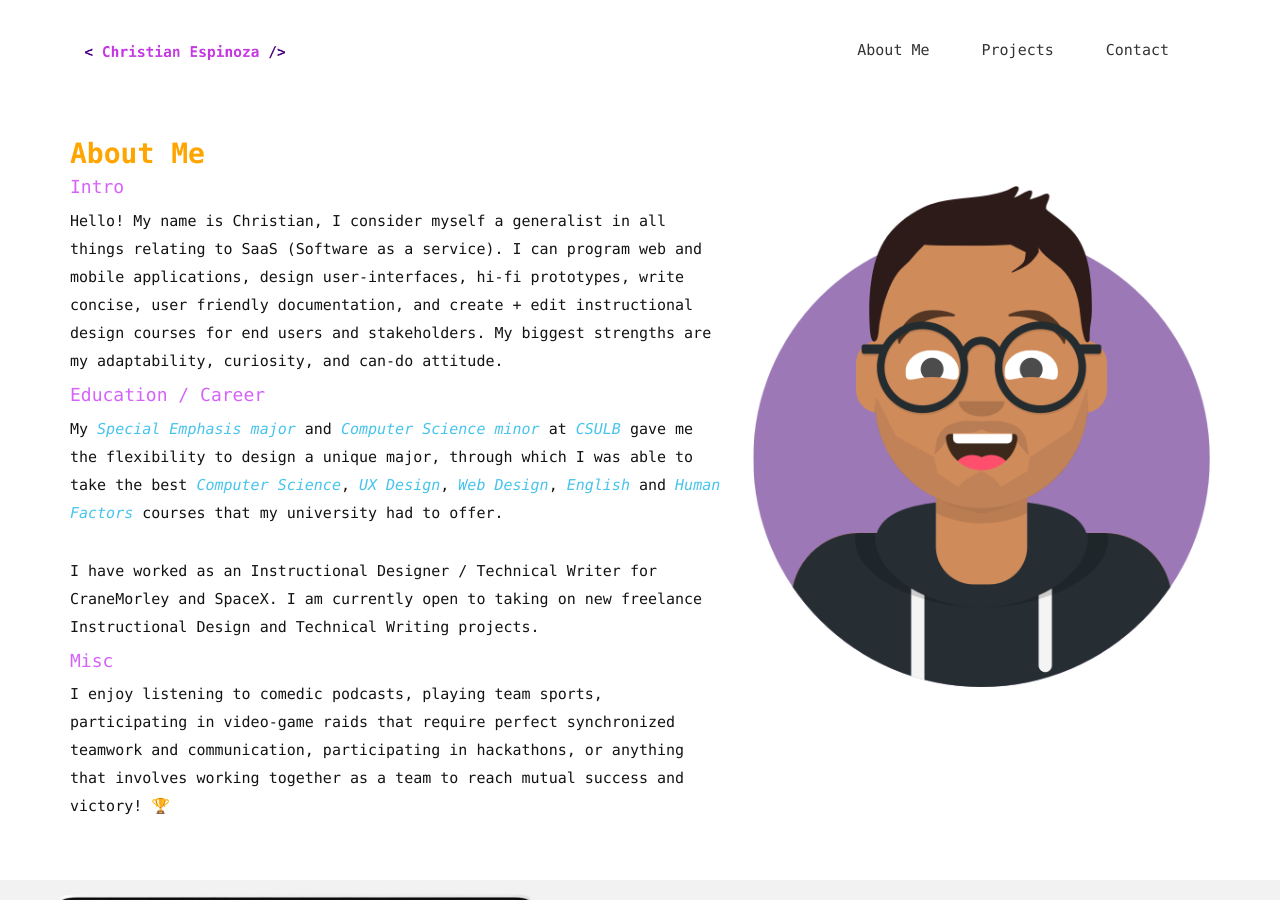
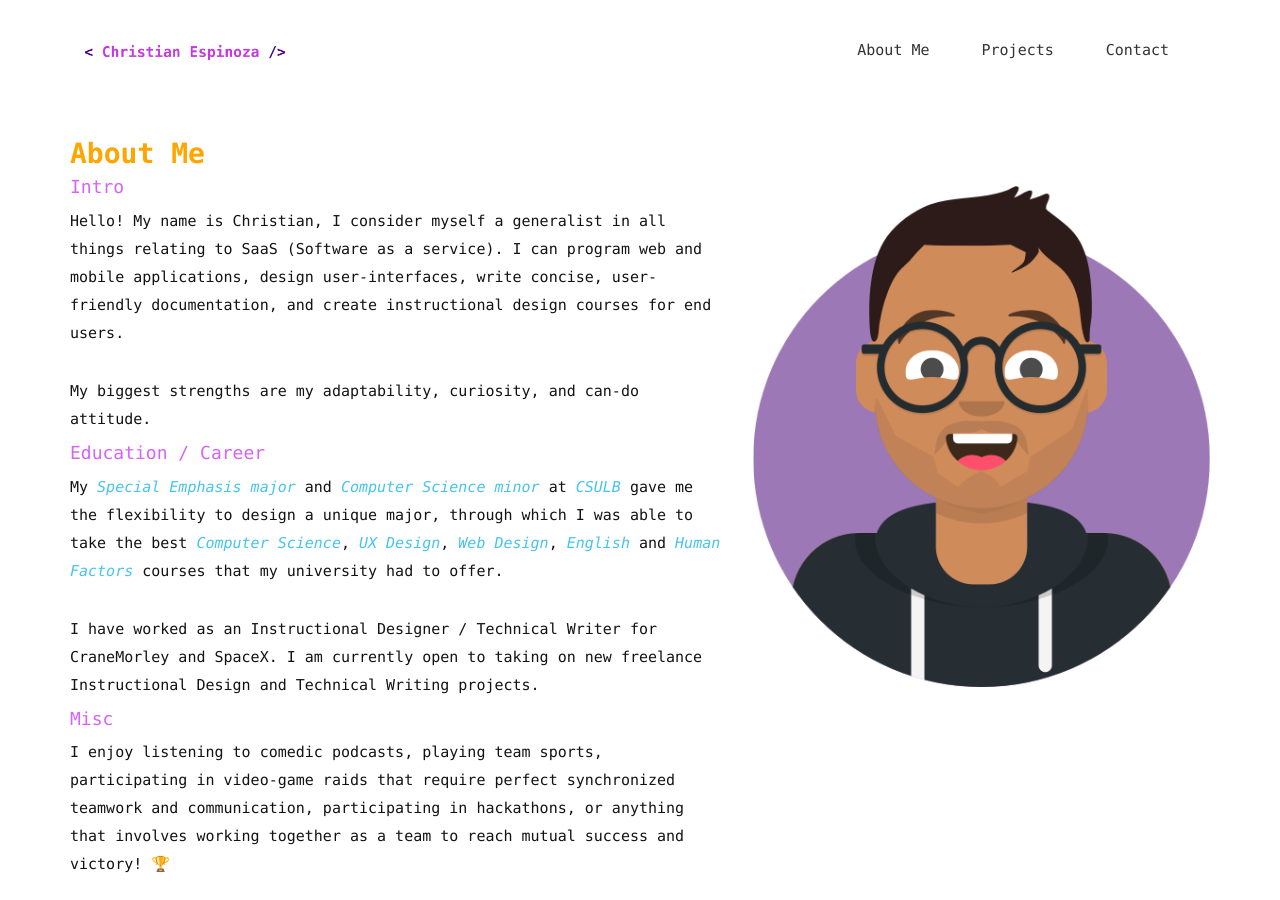
Before and after one commit to Kingslayyerr/Kingslayyerr.github.io, a Jekyll site: the page built from index.html, in a window 1280 px wide and 900 px high. Built offline with Jekyll 4.4.1, drawn with Linux system fonts in a browser that asks for light colours; nearby versions of some CDN libraries; some web fonts are replaced.

Commit message:
new changes

```diff
--- a/index.html
+++ b/index.html
@@ -31,8 +31,12 @@ permalink: /
 
           </div>
           <h4>Intro</h4>
-          <p>Hello! My name is Christian, I consider myself a generalist in all things relating to SaaS (Software as a service). I can program web and mobile applications, design user-interfaces, hi-fi prototypes, write concise, user friendly documentation, and create + edit instructional design courses for end users and stakeholders. My biggest strengths are my adaptability, curiosity, and can-do attitude. <!-- I learned to program on my own through hard work, persistence, and dedication. I started off learning the basics of <em style="color:#46c4ec;">HTML, CSS</em> and <em style="color:#46c4ec;">Javascript</em> then moved on to using more complex Libraries and Frameworks like <em style="color:#46c4ec;">React</em>, <em style="color:#46c4ec;">Redux</em> and <em style="color:#46c4ec;">Node</em>. -->
+          <p>Hello! My name is Christian, I consider myself a generalist in all things relating to SaaS (Software as a service). I can program web and mobile applications, design user-interfaces, write concise, user-friendly documentation, and create instructional design courses for end users.  <!-- I learned to program on my own through hard work, persistence, and dedication. I started off learning the basics of <em style="color:#46c4ec;">HTML, CSS</em> and <em style="color:#46c4ec;">Javascript</em> then moved on to using more complex Libraries and Frameworks like <em style="color:#46c4ec;">React</em>, <em style="color:#46c4ec;">Redux</em> and <em style="color:#46c4ec;">Node</em>. -->
          <!--  I have taken a Systemic approach to my skills and education, I believe in breadth first then depth, to be an effective specialist you must at one point be a generalist. -->
+          </p>
+          <br>
+          <p>
+            My biggest strengths are my adaptability, curiosity, and can-do attitude.
           </p>
           <h4>Education / Career</h4>
             <p> My <em style="color:#46c4ec;">Special Emphasis major</em> and <em style="color:#46c4ec;">Computer Science minor</em> at <em style="color:#46c4ec;">CSULB</em> gave
```
